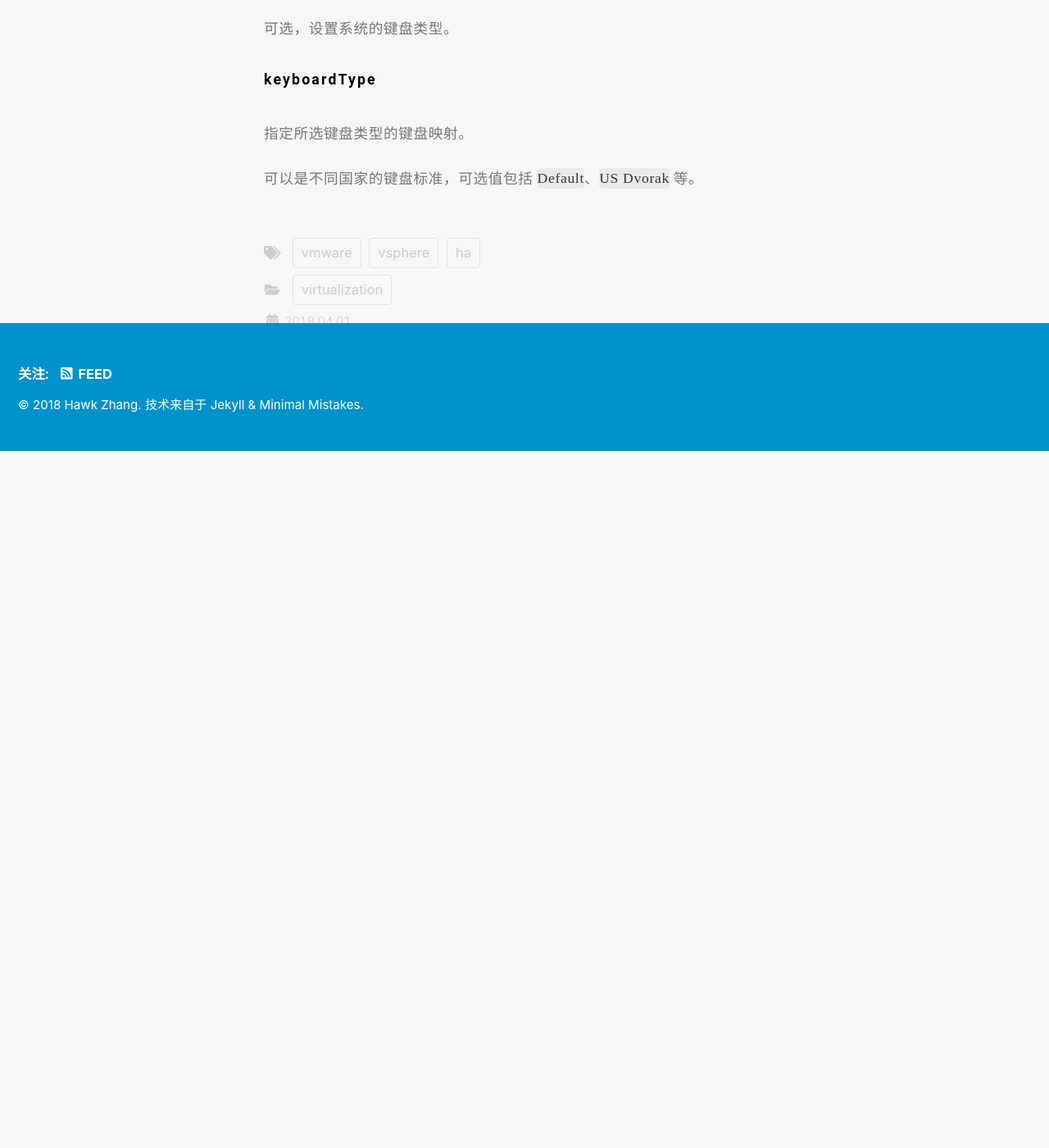
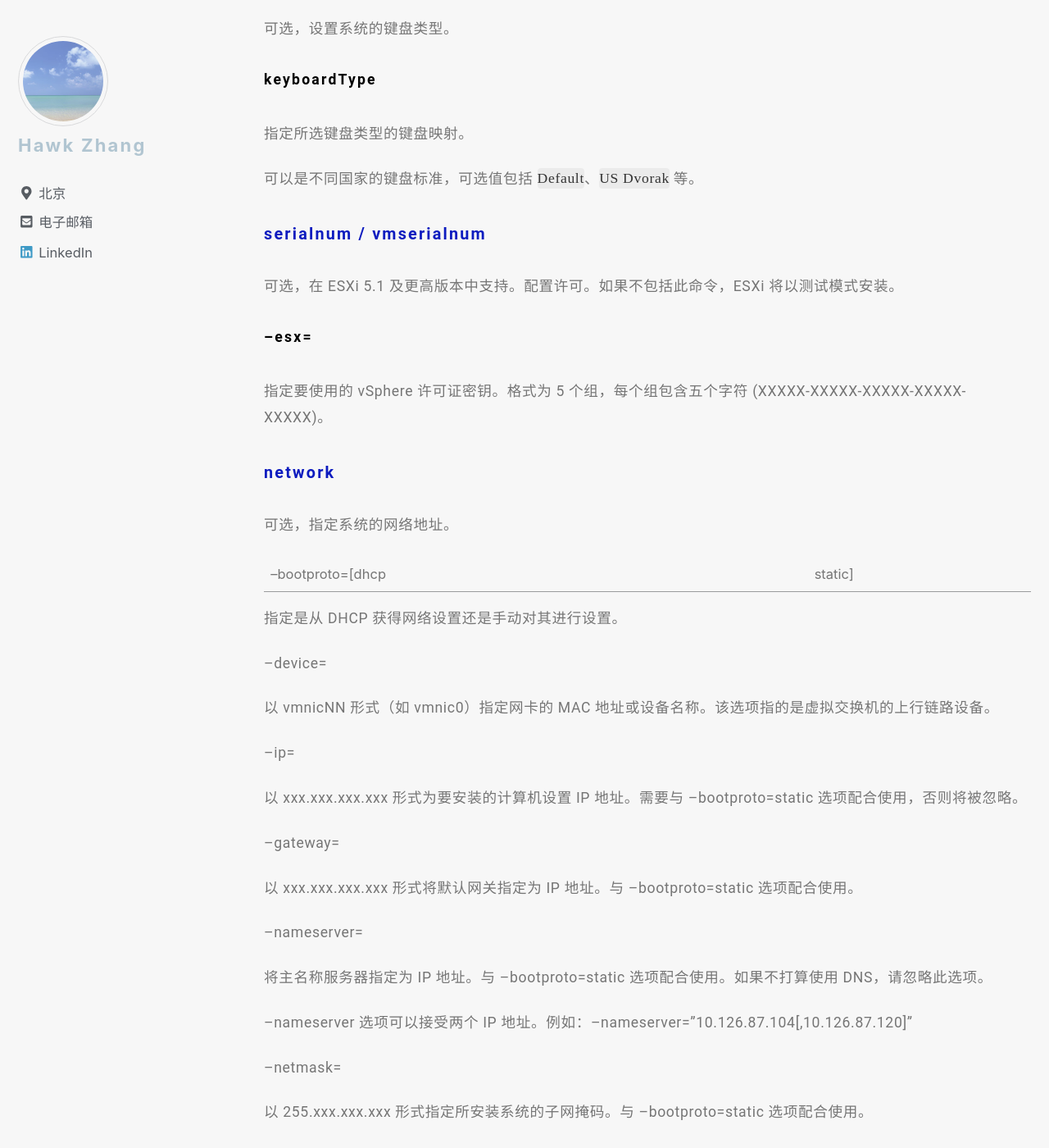
Before and after one commit to narru888/linotes_note, a Jekyll site: the page built from _posts/virtualizaion/2018-04-01-vsphere.setup.md, in a window 1280 px wide and 1400 px high, scrolled down 24214 px. Shown: the whole window at 82% size. Built offline with Jekyll 4.4.1, drawn with Linux system fonts in a browser that asks for light colours; nearby versions of some CDN libraries; a script that is not in the unit is left out; before the commit the page ends 24764 px from its top, so only the background shows below that; some of the changed text lies outside the part shown.

Commit message:
update on 2018-11-28 17:19:01 CST

```diff
--- a/_posts/virtualizaion/2018-04-01-vsphere.setup.md
+++ b/_posts/virtualizaion/2018-04-01-vsphere.setup.md
@@ -810,3 +810,57 @@ disk-type1,
 指定所选键盘类型的键盘映射。
 
 可以是不同国家的键盘标准，可选值包括 `Default`、`US Dvorak` 等。
+
+
+
+##### serialnum / vmserialnum
+
+可选，在 ESXi 5.1 及更高版本中支持。配置许可。如果不包括此命令，ESXi 将以测试模式安装。
+
+###### --esx=<license-key>
+
+指定要使用的 vSphere 许可证密钥。格式为 5 个组，每个组包含五个字符 (XXXXX-XXXXX-XXXXX-XXXXX-XXXXX)。
+
+
+
+##### network
+
+可选，指定系统的网络地址。
+
+--bootproto=[dhcp|static]
+
+指定是从 DHCP 获得网络设置还是手动对其进行设置。
+
+--device=
+
+以 vmnicNN 形式（如 vmnic0）指定网卡的 MAC 地址或设备名称。该选项指的是虚拟交换机的上行链路设备。
+
+--ip=
+
+以 xxx.xxx.xxx.xxx 形式为要安装的计算机设置 IP 地址。需要与 --bootproto=static 选项配合使用，否则将被忽略。
+
+--gateway=
+
+以 xxx.xxx.xxx.xxx 形式将默认网关指定为 IP 地址。与 --bootproto=static 选项配合使用。
+
+--nameserver=
+
+将主名称服务器指定为 IP 地址。与 --bootproto=static 选项配合使用。如果不打算使用 DNS，请忽略此选项。
+
+--nameserver 选项可以接受两个 IP 地址。例如：--nameserver="10.126.87.104[,10.126.87.120]"
+
+--netmask=
+
+以 255.xxx.xxx.xxx 形式指定所安装系统的子网掩码。与 --bootproto=static 选项配合使用。
+
+--hostname=
+
+指定所安装系统的主机名。
+
+--vlanid= vlanid
+
+指定系统所处的 VLAN。与 --bootproto=dhcp 或 --bootproto=static 选项配合使用。设置为 1 到 4096 的一个整数。
+
+--addvmportgroup=(0|1)
+
+指定是否添加虚拟机使用的虚拟机网络端口组。默认值为 1。
```
